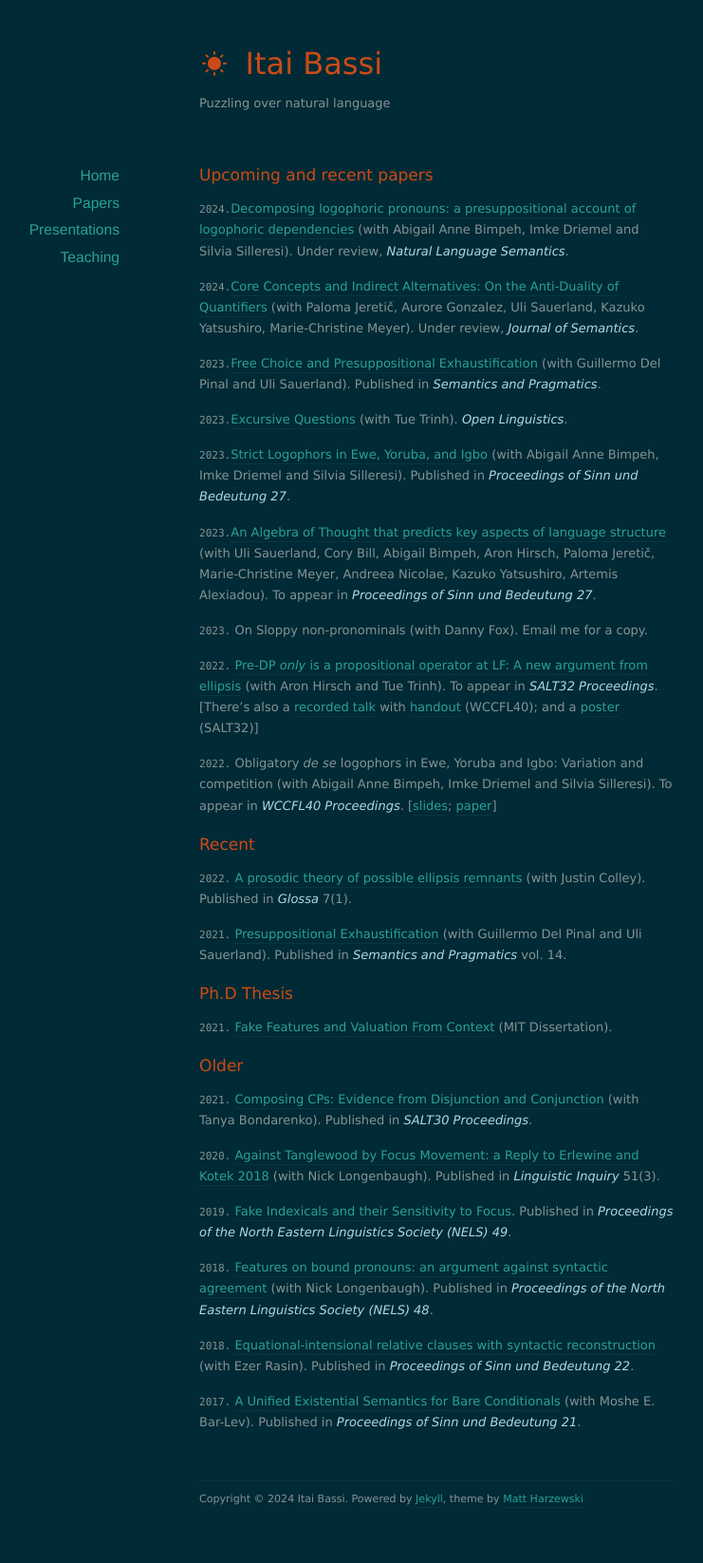
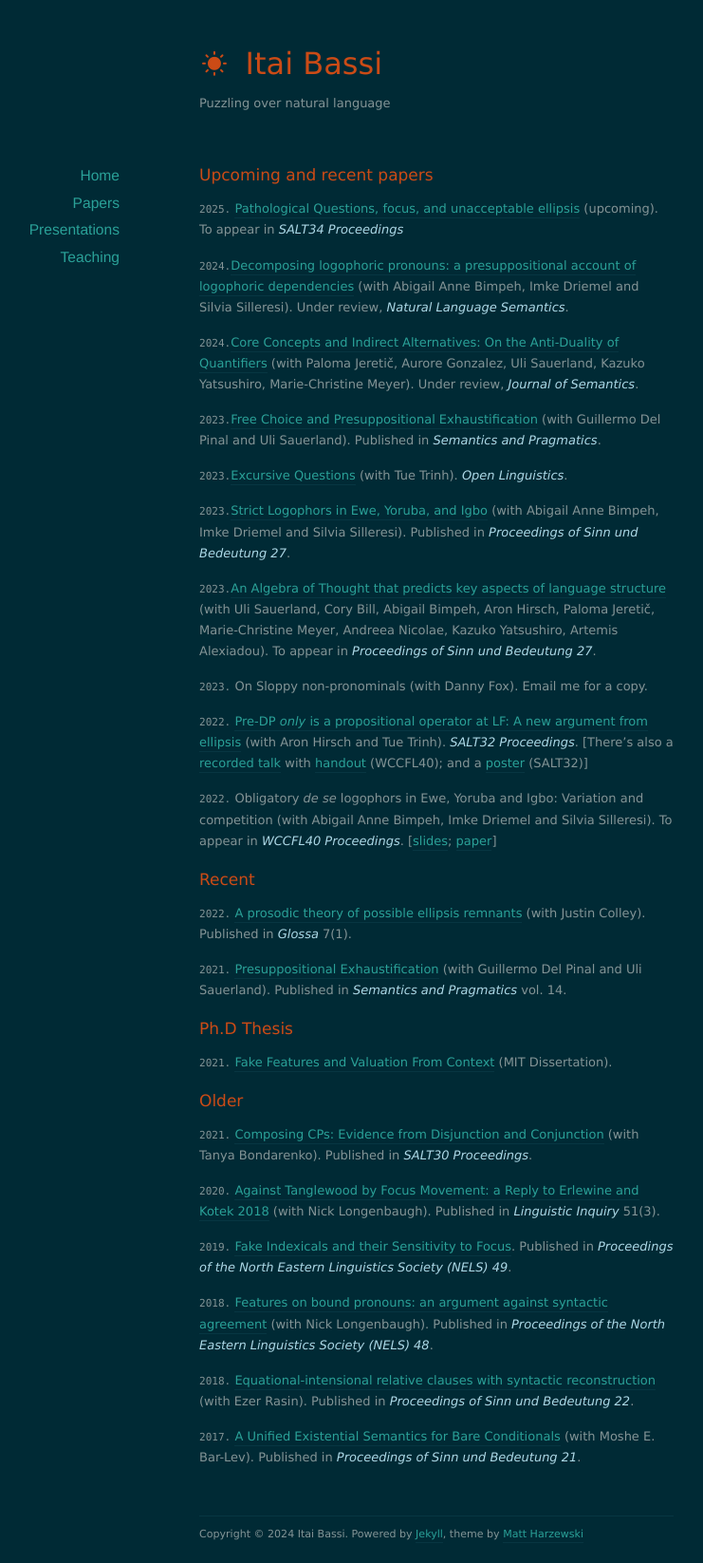
Before and after one commit to itaibassi/itaibassi.github.io, a Jekyll site: the page built from papers/index.markdown, in a window 1280 px wide. Shown: the whole page at 95% size, without its empty margins (180-921 px from the left). Built offline with Jekyll 4.4.1, drawn with Linux system fonts in a browser that asks for light colours; nearby versions of some CDN libraries; before the commit the page ends 1609 px from its top, so only the background shows below that; some of the changed lines change nothing that is shown.

Commit message:
Update index.markdown

```diff
--- a/papers/index.markdown
+++ b/papers/index.markdown
@@ -8,6 +8,8 @@ title: Papers
 
 
 # Upcoming and recent papers
+
+`2025.`  [Pathological Questions, focus, and unacceptable ellipsis](https://www.dropbox.com/scl/fi/vu9aqo0ng6a9we8u4nhqp/Bassi_SALT34-Rochester_slides.pdf?rlkey=5vp8v72cocjw5jqxia4int386&dl=0) (upcoming). To appear in *<font color="lightblue"> SALT34 Proceedings</font>*
 
 `2024.`[Decomposing logophoric pronouns: a
 presuppositional account of logophoric
@@ -28,7 +30,7 @@ On the Anti-Duality of Quantifiers](https://www.dropbox.com/scl/fi/3n8l6ti2rkxwp
 `2023.` On Sloppy non-pronominals (with Danny Fox). Email me for a copy.
 
 
-`2022.` [Pre-DP *only* is a propositional operator at LF: A new argument from ellipsis](https://journals.linguisticsociety.org/proceedings/index.php/SALT/article/view/32.041) (with Aron Hirsch and Tue Trinh). To appear in *<font color="lightblue"> SALT32 Proceedings</font>*.
+`2022.` [Pre-DP *only* is a propositional operator at LF: A new argument from ellipsis](https://journals.linguisticsociety.org/proceedings/index.php/SALT/article/view/32.041) (with Aron Hirsch and Tue Trinh). *<font color="lightblue"> SALT32 Proceedings</font>*.
 [There's also a [recorded talk](https://osf.io/w6pue) with [handout](https://osf.io/fp2ym) (WCCFL40); and a [poster](https://osf.io/bwa7d) (SALT32)]
 
 `2022.` Obligatory *de se* logophors in Ewe, Yoruba and Igbo: Variation and competition (with Abigail Anne Bimpeh, Imke Driemel and Silvia Silleresi). To appear in *<font color="lightblue"> WCCFL40 Proceedings</font>*.
```
